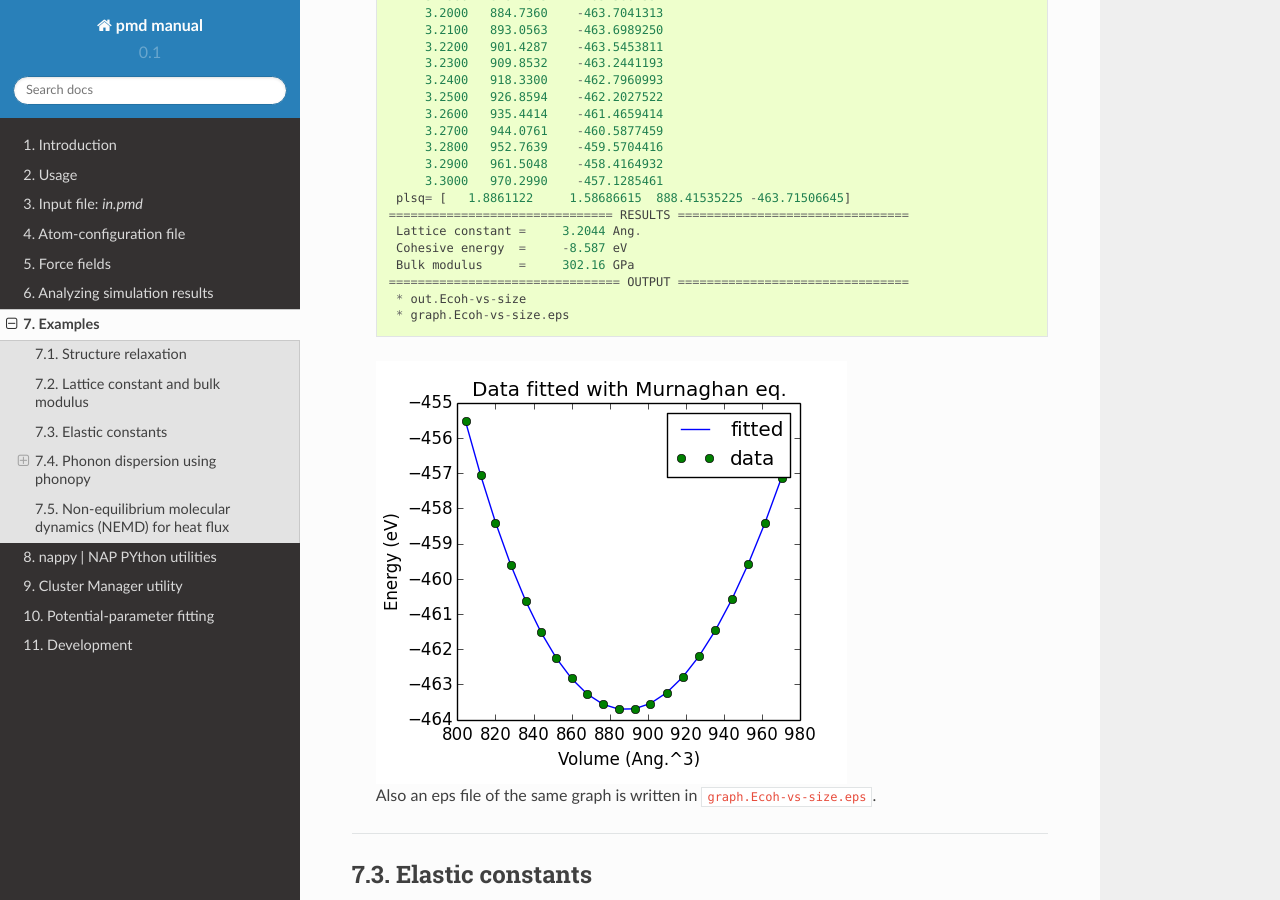
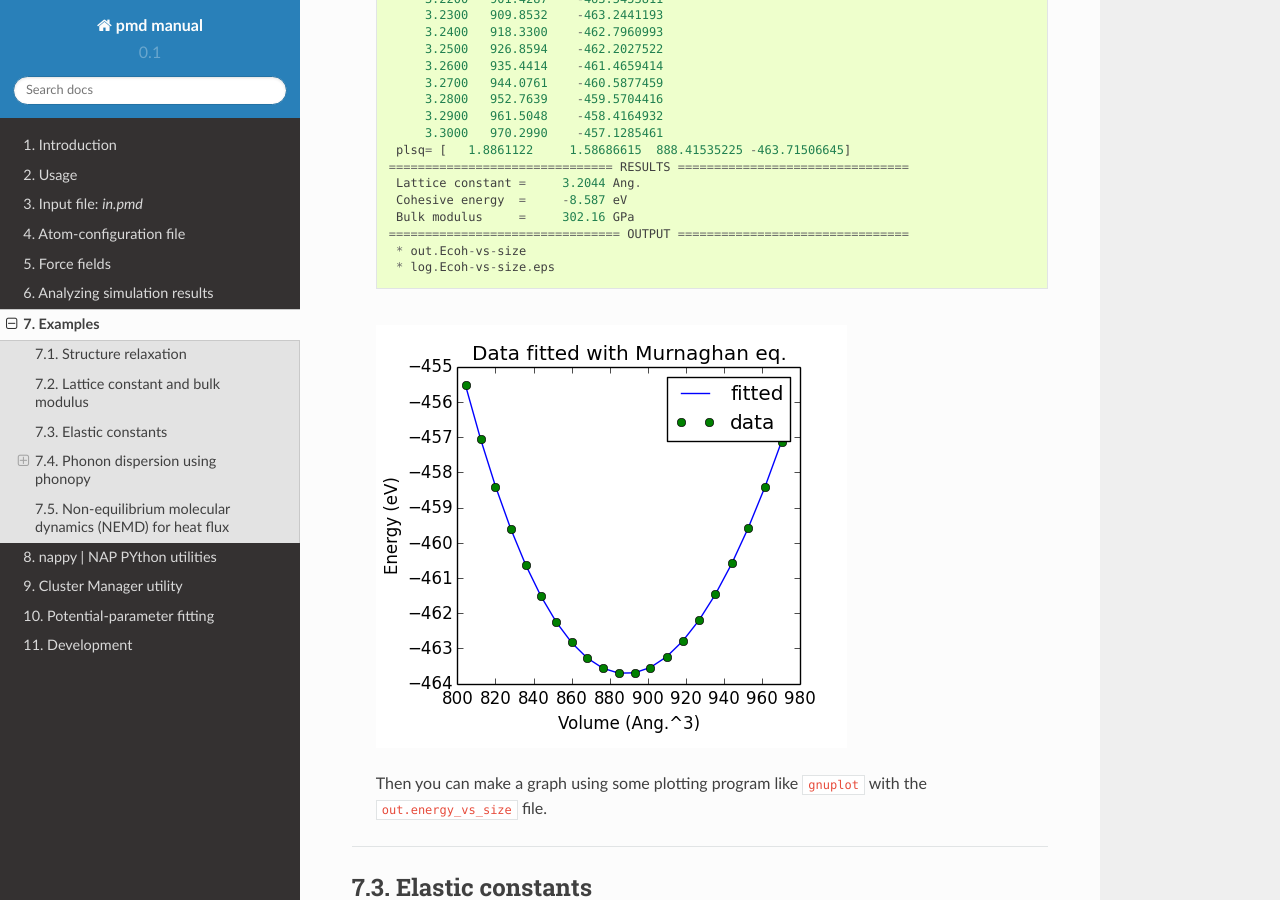
Before and after one commit to ryokbys/nap, a Sphinx documentation site: the page built from doc/example.rst, in a window 1280 px wide and 900 px high, scrolled down 1785 px. Built offline with Sphinx 7.4.7 and the Read the Docs theme 2.0.0, drawn with Linux system fonts in a browser that asks for light colours; formulas are drawn with MathJax 3; some of the changed text lies outside the part shown.

Commit message:
corrected energy_vs_size.py.

```diff
--- a/doc/example.rst
+++ b/doc/example.rst
@@ -58,20 +58,20 @@
 3. Set ``num_iteration`` value in ``in.pmd`` file to zero. (Because only the 1st evaluation of the potential energy and forces are required.)
 
 4. Perform test run of ``pmd`` as,
-  ::
+   ::
 
-    $ /path/to/pmd/pmd
+     $ /path/to/pmd/pmd
 
-  And confirm that ``pmd`` works correctly.
+   And confirm that ``pmd`` works correctly.
 
 5. Run the script as,
-  ::
+   ::
 
-    $ /path/to/pmd/util/Ecoh-vs-size.py 3.1  3.3
+     $ /path/to/nap/nappy/energy_vs_size.py 3.1  3.3
 
-  where 3.1 and 3.3 are the min and max value of lattice size.
-  Then you get the following output and graph.
-  ::
+   where 3.1 and 3.3 are the min and max value of lattice size.
+   Then you get the following output and graph.
+   ::
 
          3.1000   804.3570    -455.5304887
          3.1100   812.1662    -457.0570473
@@ -101,11 +101,11 @@
      Bulk modulus     =     302.16 GPa
     ================================ OUTPUT ================================
      * out.Ecoh-vs-size
-     * graph.Ecoh-vs-size.eps
+     * log.Ecoh-vs-size.eps
 
-  .. image:: ./figs/Ecoh-vs-size.png
+   .. image:: ./figs/Ecoh-vs-size.png
 
-  Also an eps file of the same graph is written in ``graph.Ecoh-vs-size.eps``.
+   Then you can make a graph using some plotting program like ``gnuplot`` with the ``out.energy_vs_size`` file.
 
 ------
 
@@ -123,7 +123,7 @@
 1. Set the lattice constant in ``pmdini`` file to the value obtained in :ref:`lattice-constant` .
 
 2. Run the script as follows, then you can get the following outputs and graph.
-  ::
+   ::
 
     $ calc-elastic-constants.py
          0.0000    -222.6114952    -222.6114952    -222.6114952
@@ -150,7 +150,7 @@
      * out.elastic-constants
      * graph.elastic-constants.eps
 
-  .. image:: ./figs/graph_elastic-constants.png
+   .. image:: ./figs/graph_elastic-constants.png
 
 
 --------
```
Also changed, not shown: 1 other file.
